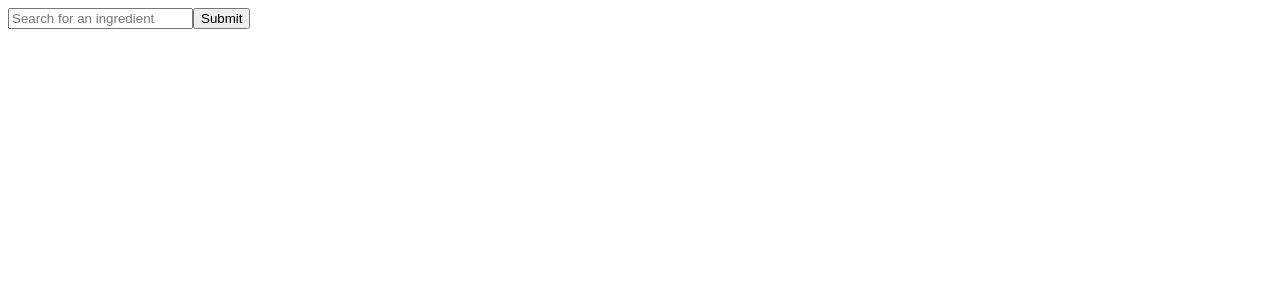
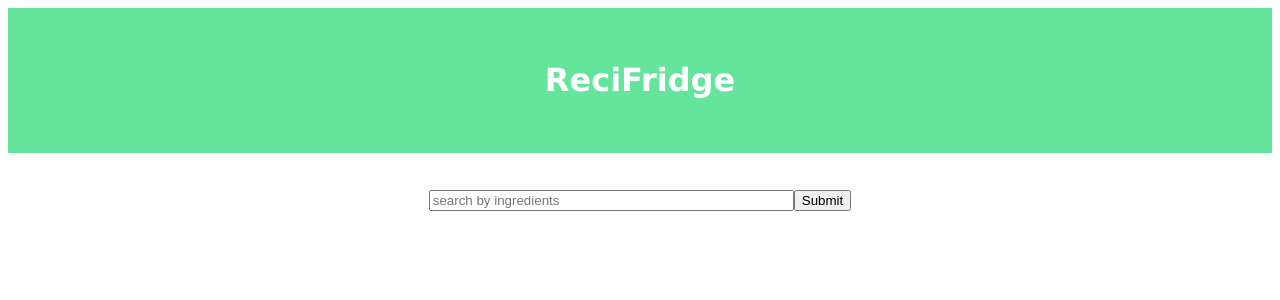
Before and after one commit to Ivani451/FridgeList, a React (Create React App) app: page / in a window 1280 px wide. Shown: the top 300 px of the page. Built offline with nearby package versions, Linux system fonts and the light colour scheme.

Commit message:
attempted to add new action to Recipe component

```diff
--- a/src/App.scss
+++ b/src/App.scss
@@ -1,16 +1,40 @@
+#main-header {
+  text-align: center;
+  color: white;
+  background: #65e59c;
+  padding: 2em;
+  font-family: Verdana, sans-serif;
+}
+
 .food-container {
   display: flex;
   flex-wrap: wrap;
+  text-align: center;
 
-  .recipeComp {
+  .indiv-recipe {
+    height: 250px;
+    width: 250px;
     font-family: Georgia;
-    font-size: 60%;
-    padding: 1em;
+    font-size: 40%;
     margin: 1em;
-    text-align: center;
 
-    img {
-      border-radius: 8px;
-    }
+    background-repeat: no-repeat;
+  }
+
+  #recipe-title {
+    background-color: rgba(0, 0, 0, 0.7);
+    color: white;
+    padding: 2%;
   }
 }
+
+form {
+  padding: 5px;
+  margin: 2em;
+  text-align: center;
+  border: none;
+
+  input {
+    width: 30%;
+  }
+}
--- a/src/actions/index.js
+++ b/src/actions/index.js
@@ -1,5 +1,5 @@
 import axios from "axios";
-import { FETCH_FOOD } from "./types";
+import { FETCH_FOOD, FETCH_INFO } from "./types";
 
 export const fetchFood = (...food) => async dispatch => {
   // The call to our Food API is set up and triggered
@@ -14,7 +14,7 @@ export const fetchFood = (...food) => async dispatch => {
   let joined = food.join(",");
   let ingredients = joined.replace(/,\s*/g, "%2C");
 
-  let URL = `https://spoonacular-recipe-food-nutrition-v1.p.mashape.com/recipes/findByIngredients?ingredients=${ingredients}&number=5&ranking=1`;
+  let URL = `https://spoonacular-recipe-food-nutrition-v1.p.mashape.com/recipes/findByIngredients?ingredients=${ingredients}&number=10&ranking=1`;
 
   const res = await axios.get(URL, config);
   dispatch({ type: FETCH_FOOD, payload: res });
@@ -23,9 +23,10 @@ export const fetchFood = (...food) => async dispatch => {
 // We use this action to call our API again, but this time with the food.id that we obtained
 // from the action above in order to render the ingredients for the recipe
 
-/*
 export const fetchInfo = foodId => async dispatch => {
   // The call to our Food API is set up and triggered
+
+  console.log(foodId);
   const config = {
     headers: {
       "X-Mashape-Key": "uyQXZtNhmjmshd8C2cUfXQnqoYuRp1b2kgKjsnK6k86LQg22rs",
@@ -33,15 +34,12 @@ export const fetchInfo = foodId => async dispatch => {
     }
   };
 
-
   let URL = `https://spoonacular-recipe-food-nutrition-v1.p.mashape.com/recipes/${foodId}/information`;
 
   const res = await axios.get(URL, config);
   dispatch({ type: FETCH_INFO, payload: res });
 };
 
-*/
-
 // Here we take the users inputs(ingredients) and transform them to a usable string for our URL.
 
 // let joined = food.join(",");
--- a/src/components/App.js
+++ b/src/components/App.js
@@ -7,9 +7,10 @@ class App extends Component {
   render() {
     return (
       <div>
-        <header>
-          <SearchBar />
+        <header id="main-header">
+          <h1>ReciFridge</h1>
         </header>
+        <SearchBar />
         <main>
           <FoodList />
         </main>
--- a/src/containers/Recipe.js
+++ b/src/containers/Recipe.js
@@ -1,15 +1,25 @@
 import React, { Component } from "react";
+import { bindActionCreators } from "redux";
+import { connect } from "react-redux";
+import { fetchInfo } from "../actions";
 
-export default class Recipe extends Component {
+// Here we take in the passed in props from the FoodList component and render
+// the dishes for the inputted ingredients
+class Recipe extends Component {
   renderFood(food) {
     return (
       <div className="food-container">
         {food.map(function(recipe) {
           console.log(recipe.id);
           return (
-            <div className="recipeComp">
-              {recipe.title} <br />
-              <img src={recipe.image} alt="" />
+            <div
+              className="indiv-recipe"
+              style={{
+                backgroundImage: "url(" + recipe.image + ")"
+              }}
+              onClick={() => this.props.fetchInfo(recipe.id)}
+            >
+              <div id="recipe-title"> {recipe.title}</div>
             </div>
           );
         })}
@@ -25,3 +35,12 @@ export default class Recipe extends Component {
     );
   }
 }
+
+function mapDispatchToProps(dispatch) {
+  return bindActionCreators({ fetchInfo }, dispatch);
+}
+
+export default connect(
+  null,
+  mapDispatchToProps
+)(Recipe);
--- a/src/containers/SearchBar.js
+++ b/src/containers/SearchBar.js
@@ -36,7 +36,7 @@ class SearchBar extends Component {
       <div>
         <form onSubmit={this.onFormSubmit}>
           <input
-            placeholder="Search for an ingredient"
+            placeholder="search by ingredients"
             value={this.state.term}
             onChange={this.onInputChange}
           />
--- a/src/reducers/reducer_info.js
+++ b/src/reducers/reducer_info.js
@@ -1,5 +1,3 @@
-/*
-
 import { FETCH_INFO } from "../actions/types";
 
 export default function(state = [], action) {
@@ -11,4 +9,3 @@ export default function(state = [], action) {
       return state;
   }
 }
-*/
```
